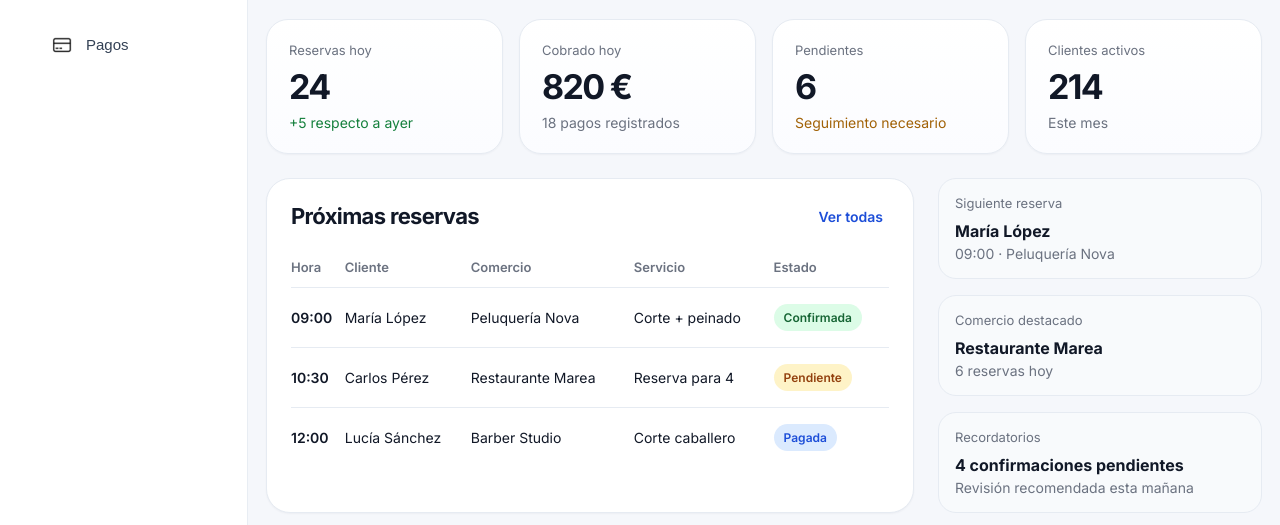
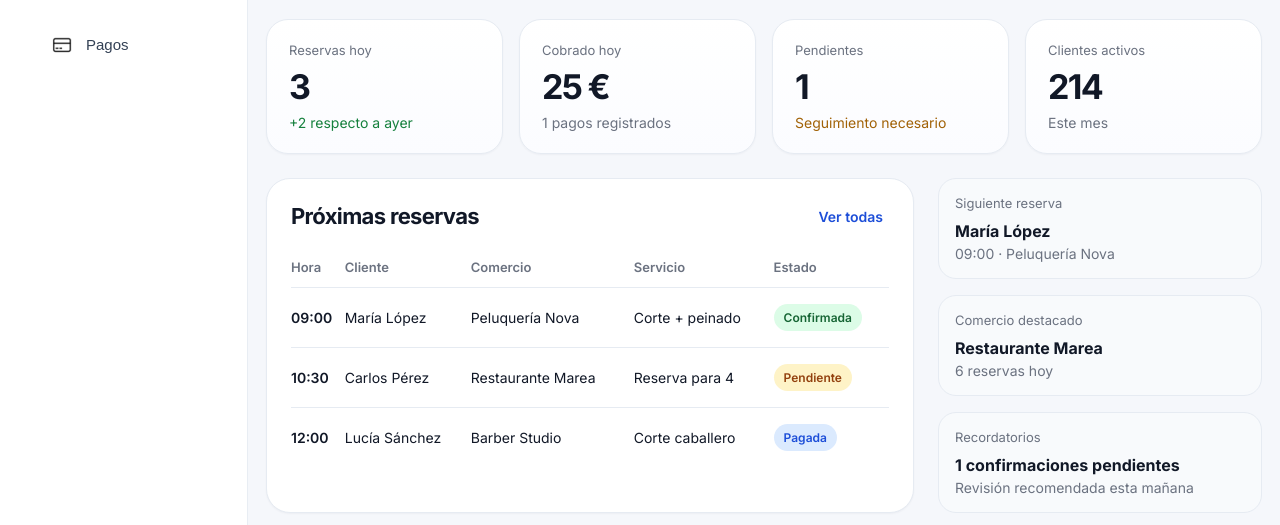
Before and after one commit to Alguiennn/Ordy-frontend, a Next.js app in the folder bookings-frontend/: page /dashboard in a window 1280 px wide. Shown: the part 249-774 px from the top of the page. Built offline with nearby package versions, Linux system fonts and the light colour scheme; no server answers; a web font is replaced by a local one.

Commit message:
Dinamizado las KPI cards, no exentas de errores en el codigo

```diff
--- a/bookings-frontend/app/(admin)/dashboard/page.tsx
+++ b/bookings-frontend/app/(admin)/dashboard/page.tsx
@@ -1,5 +1,9 @@
+'use client';
+
+import { useEffect, useState } from 'react';
 import { museoModerno } from '@/lib/fonts';
 import TypewriterGreeting from '@/components/TypewriterGreeting';
+import { getPayments, getAppointments } from '@/lib/api'; // Suponiendo tus métodos de API
 
 type DashboardBookingStatus = "pending" | "confirmed" | "paid";
 
@@ -9,15 +13,18 @@ type DashboardBooking = {
   business: string;
   service: string;
   status: DashboardBookingStatus;
+  amount?: number; // Añadimos el dinero de la reserva si aplica
 };
 
-const bookings: DashboardBooking[] = [
+// Pasamos bookings a un estado inicial mockeado, simulando datos reales
+const initialBookings: DashboardBooking[] = [
   {
     time: "09:00",
     client: "María López",
     business: "Peluquería Nova",
     service: "Corte + peinado",
     status: "confirmed",
+    amount: 50,
   },
   {
     time: "10:30",
@@ -25,6 +32,7 @@ const bookings: DashboardBooking[] = [
     business: "Restaurante Marea",
     service: "Reserva para 4",
     status: "pending",
+    amount: 0,
   },
   {
     time: "12:00",
@@ -32,6 +40,7 @@ const bookings: DashboardBooking[] = [
     business: "Barber Studio",
     service: "Corte caballero",
     status: "paid",
+    amount: 25,
   },
 ];
 
@@ -77,12 +86,50 @@ function KpiCard({
 }
 
 export default function DashboardPage() {
+  const [bookingsList, setBookingsList] = useState<DashboardBooking[]>(initialBookings);
+  const [loading, setLoading] = useState(false);
+
+  // 💡 AQUÍ CONECTARÁS TU BACKEND CUANDO ESTÉ LISTO EL ENDPOINT
+  ///////////////////////////////////////
+  useEffect(() => {
+    async function loadDashboardData() {
+      try {
+        setLoading(true);
+        const response = await getAppointments();
+        setBookingsList(response.data);
+      } catch (error) {
+        console.error("Error cargando métricas", error);
+      } finally {
+        setLoading(false);
+      }
+    }
+    loadDashboardData();
+  }, []);
+  ////////////////////////////////////////
+
+  // 📊 CALCULOS EN TIEMPO REAL (React recalcula esto si bookingsList cambia)
+  const totalReservasHoy = bookingsList.length;
+
+  const pendientesDeConfirmar = bookingsList.filter(
+    (b) => b.status === "pending"
+  ).length;
+
+  const totalCobradoHoy = bookingsList
+    .filter((b) => b.status === "paid")
+    .reduce((acc, curr) => acc + (curr.amount || 0), 0);
+
+  const totalPagosRegistrados = bookingsList.filter(
+    (b) => b.status === "paid"
+  ).length;
+
+  // Siguiente reserva (la primera que sea 'confirmed' o 'paid')
+  const siguienteReserva = bookingsList.find((b) => b.status !== "pending");
+
   return (
     <div className="page-stack">
       <section className="page-hero">
         <div>
           <TypewriterGreeting messages={['Hola de nuevo :)', 'Echa un vistazo a las novedades.']} loop={false} />
-
           <p>
             Aquí tienes lo que está pasando en{' '} <span className={museoModerno.className}>Ordy</span> hoy.
           </p>
@@ -92,19 +139,24 @@ export default function DashboardPage() {
         </button>
       </section>
 
+      {/* 🛠️ TARJETAS KPI VINCULADAS DINÁMICAMENTE */}
       <section className="kpi-grid">
         <KpiCard
           title="Reservas hoy"
-          value="24"
-          subtitle="+5 respecto a ayer"
+          value={String(totalReservasHoy)}
+          subtitle="+2 respecto a ayer" // Esto podrá ser dinámico comparando arrays
           variant="positive"
         />
-        <KpiCard title="Cobrado hoy" value="820 €" subtitle="18 pagos registrados" />
+        <KpiCard
+          title="Cobrado hoy"
+          value={`${totalCobradoHoy} €`}
+          subtitle={`${totalPagosRegistrados} pagos registrados`}
+        />
         <KpiCard
           title="Pendientes"
-          value="6"
-          subtitle="Seguimiento necesario"
-          variant="warning"
+          value={String(pendientesDeConfirmar)}
+          subtitle={pendientesDeConfirmar > 0 ? "Seguimiento necesario" : "¡Todo al día!"}
+          variant={pendientesDeConfirmar > 0 ? "warning" : undefined}
         />
         <KpiCard title="Clientes activos" value="214" subtitle="Este mes" />
       </section>
@@ -129,7 +181,7 @@ export default function DashboardPage() {
               </tr>
             </thead>
             <tbody>
-              {bookings.map((booking, index) => (
+              {bookingsList.map((booking, index) => (
                 <tr key={index}>
                   <td style={{ fontWeight: 600 }}>{booking.time}</td>
                   <td>{booking.client}</td>
@@ -147,8 +199,10 @@ export default function DashboardPage() {
         <div className="info-stack">
           <div className="info-box">
             <p className="info-box__eyebrow">Siguiente reserva</p>
-            <p className="info-box__title">María López</p>
-            <p className="info-box__text">09:00 · Peluquería Nova</p>
+            <p className="info-box__title">{siguienteReserva ? siguienteReserva.client : "No hay más hoy"}</p>
+            <p className="info-box__text">
+              {siguienteReserva ? `${siguienteReserva.time} · ${siguienteReserva.business}` : "Agenda despejada"}
+            </p>
           </div>
 
           <div className="info-box">
@@ -159,8 +213,10 @@ export default function DashboardPage() {
 
           <div className="info-box">
             <p className="info-box__eyebrow">Recordatorios</p>
-            <p className="info-box__title">4 confirmaciones pendientes</p>
-            <p className="info-box__text">Revisión recomendada esta mañana</p>
+            <p className="info-box__title">{pendientesDeConfirmar} confirmaciones pendientes</p>
+            <p className="info-box__text">
+              {pendientesDeConfirmar > 0 ? "Revisión recomendada esta mañana" : "Buen trabajo"}
+            </p>
           </div>
         </div>
       </section>
```
Also changed, not shown: bookings-frontend/app/(admin)/payments/page.tsx (+72 -12 lines).
